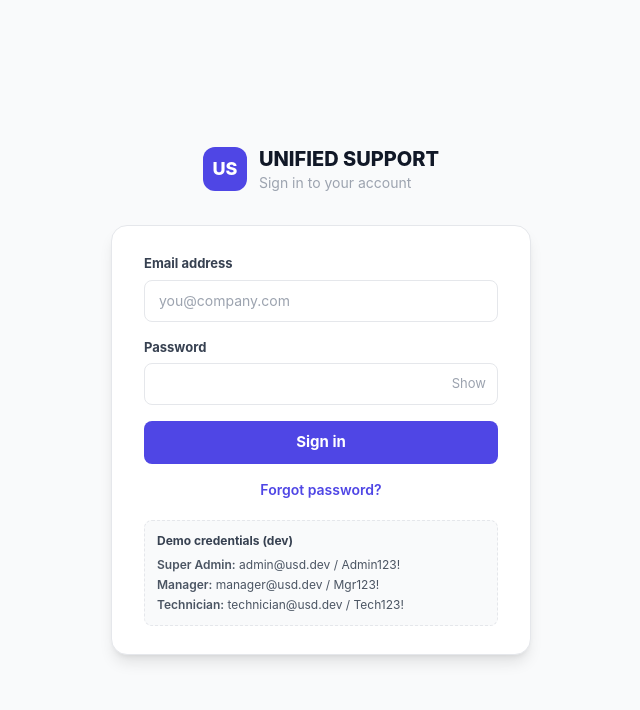
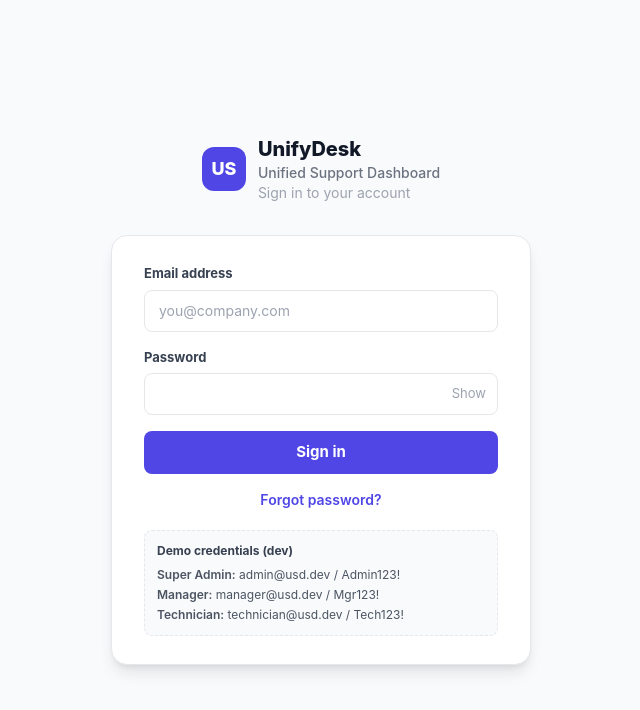
Before and after one commit to nasir-dipto/unified-support-dashboard, a React (Vite) app in the folder apps/web/: page /login in a window 1280 px wide. Shown: the top 710 px of the page, without its empty margins (319-959 px from the left). Built offline with nearby package versions, Linux system fonts and the light colour scheme; no server answers.

Commit message:
feat: rebrand to UnifyDesk — Unified Support Dashboard (#21)

```diff
--- a/apps/web/index.html
+++ b/apps/web/index.html
@@ -3,7 +3,7 @@
   <head>
     <meta charset="UTF-8" />
     <meta name="viewport" content="width=device-width, initial-scale=1.0" />
-    <title>Unified Support Dashboard</title>
+    <title>UnifyDesk</title>
   </head>
   <body>
     <div id="root"></div>
--- a/apps/web/src/components/layout/AppHeader.tsx
+++ b/apps/web/src/components/layout/AppHeader.tsx
@@ -37,7 +37,8 @@ export function AppHeader(): ReactElement {
           US
         </div>
         <div>
-          <div className="text-sm font-extrabold tracking-wide text-gray-900">UNIFIED SUPPORT</div>
+          <div className="text-sm font-extrabold tracking-wide text-gray-900">UnifyDesk</div>
+          <div className="text-xs font-medium text-gray-500 tracking-wide">Unified Support Dashboard</div>
           <div className="text-[11px] text-gray-400">
             Welcome
             {user?.email !== undefined
--- a/apps/web/src/views/LoginView.tsx
+++ b/apps/web/src/views/LoginView.tsx
@@ -63,7 +63,8 @@ export function LoginView(): ReactElement {
             US
           </div>
           <div>
-            <div className="text-xl font-extrabold text-gray-900">UNIFIED SUPPORT</div>
+            <div className="text-xl font-extrabold text-gray-900">UnifyDesk</div>
+            <div className="text-sm font-medium text-gray-500">Unified Support Dashboard</div>
             <p className="text-sm text-gray-400">Sign in to your account</p>
           </div>
         </div>
--- a/packages/ui/src/tokens/colors.ts
+++ b/packages/ui/src/tokens/colors.ts
@@ -1,4 +1,4 @@
-/** USD brand palette — matches docs/design-reference.tsx */
+/** UnifyDesk brand palette */
 export const usdColors = {
   indigo: '#4F46E5',
   blue: '#2563EB',
```
Also changed, not shown: 1 other file (tests, documents, lock files or other folders).
